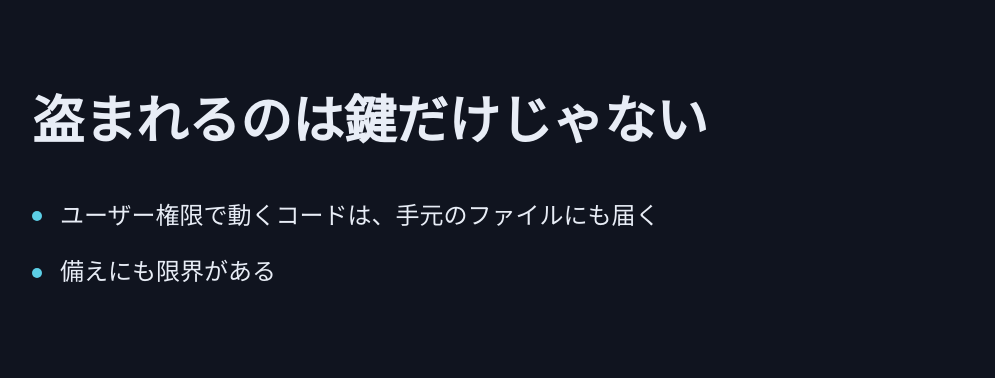
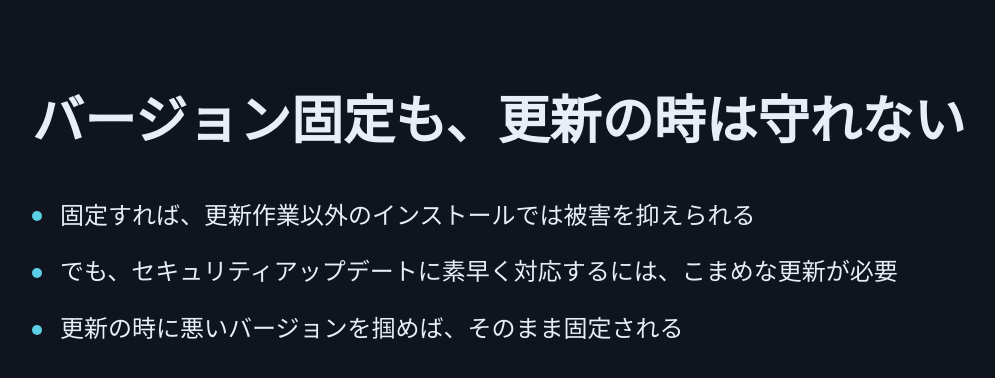
Before and after one commit to progfay/diversified-npm-supply-chain-attack, a plain HTML site: page slides/09-version-pin.html in a window 1280 px wide. Shown: the whole page, without its empty margins (56-1051 px from the left). Drawn offline with Linux system fonts and the light colour scheme.

Commit message:
slides: バージョン固定の限界を追加し、盗まれるのは鍵だけじゃないを削除
Co-Authored-By: Claude Opus 5.5 <noreply@anthropic.com>
Claude-Session: https://claude.ai/code/session_01K28t161PzZAffVkdSA5Vyf

```diff
--- a/slides/17-not-only-keys.html
+++ b/slides/09-version-pin.html
@@ -2,7 +2,7 @@
 <html lang="ja">
 <head>
   <meta charset="utf-8">
-  <title>盗まれるのは鍵だけじゃない</title>
+  <title>バージョン固定も、更新の時は守れない</title>
   <link rel="stylesheet" href="../design-system/system.css">
   <style>
     .slide {
@@ -26,10 +26,11 @@
   </style>
 </head>
 <body class="slide">
-  <h1>盗まれるのは鍵だけじゃない</h1>
+  <h1>バージョン固定も、更新の時は守れない</h1>
   <ul>
-    <li>ユーザー権限で動くコードは、手元のファイルにも届く</li>
-    <li>備えにも限界がある</li>
+    <li>固定すれば、更新作業以外のインストールでは被害を抑えられる</li>
+    <li>でも、セキュリティアップデートに素早く対応するには、こまめな更新が必要</li>
+    <li>更新の時に悪いバージョンを掴めば、そのまま固定される</li>
   </ul>
   <aside class="notes"></aside>
 </body>
```
Also changed, not shown: manifest.json, slides/10-no-silver-bullet.html (renamed from slides/09-no-silver-bullet.html), slides/11-prepare.html (renamed from slides/10-prepare.html), slides/12-prepare-1.html (renamed from slides/11-prepare-1.html), slides/13-dependency-is-trust.html (renamed from slides/12-dependency-is-trust.html), slides/14-substitute.html (renamed from slides/13-substitute.html), slides/15-self-build.html (renamed from slides/14-self-build.html), slides/16-prepare-2.html (renamed from slides/15-prepare-2.html), slides/17-prepare-for-breach.html (renamed from slides/16-prepare-for-breach.html), 1 other file.
